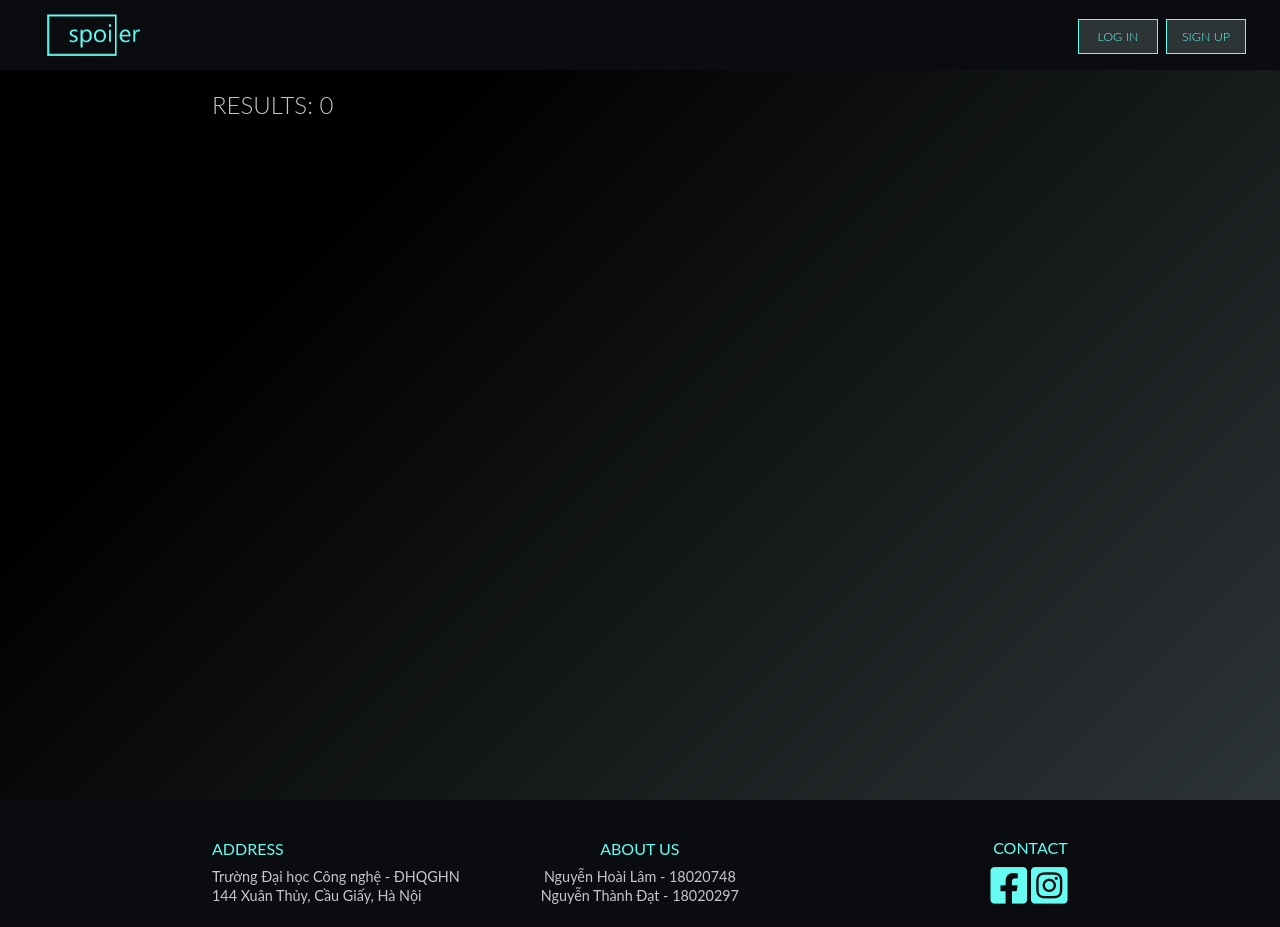
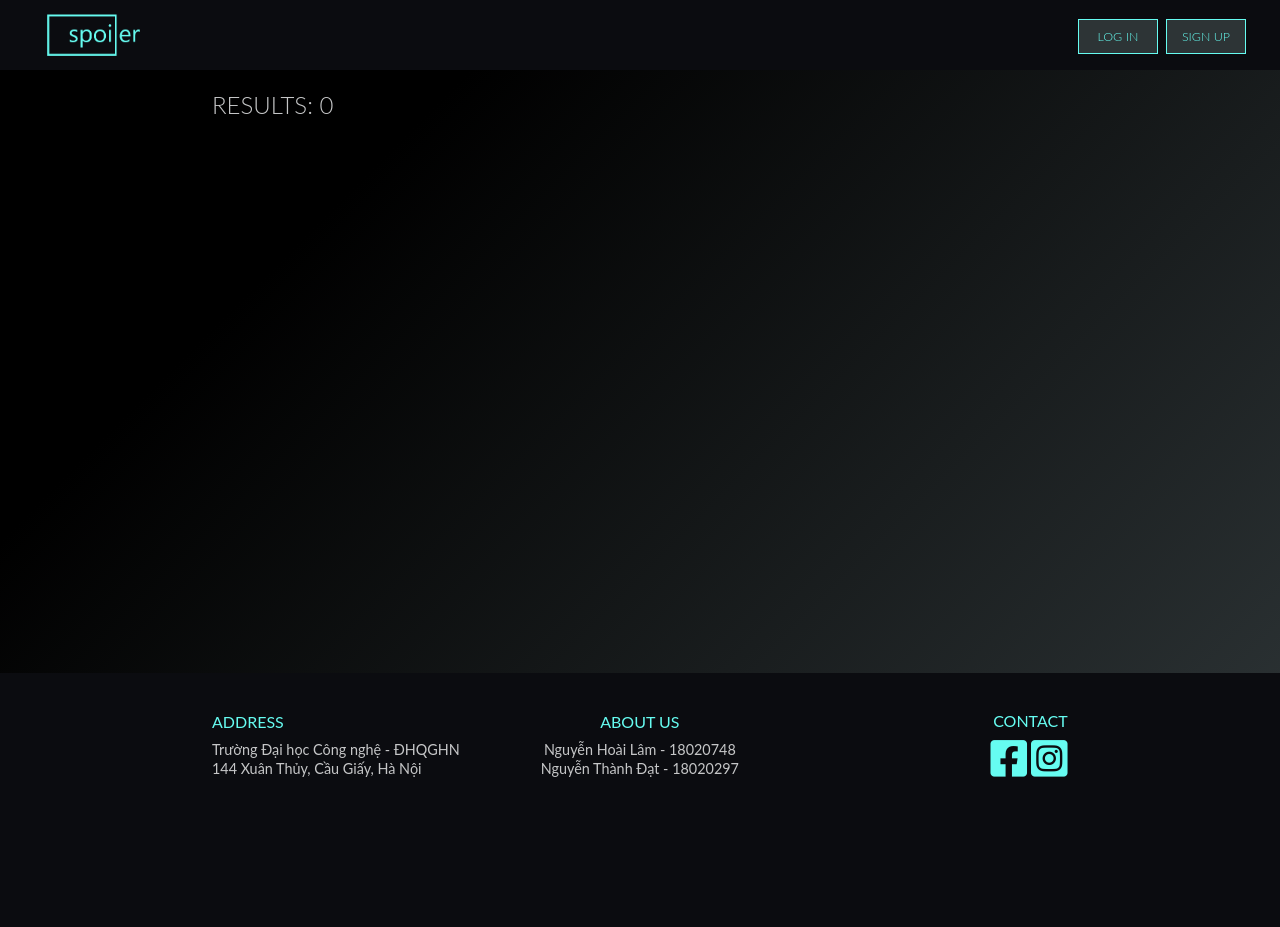
Before and after one commit to lamte1234/DBMS, a Flask app: page /search in a window 1280 px wide. After the commit the page ends 777 px from the top, so only its background shows below. Run offline with Flask 2, Linux system fonts and the light colour scheme.

Commit message:
Fix footer css search page

```diff
--- a/static/css/search.css
+++ b/static/css/search.css
@@ -6,6 +6,8 @@
 }
 
 body {
+  display: flex;
+  flex-direction: column;
   min-height: 100vh;
   background-color: #2d3436;
   background-image: linear-gradient(315deg, #2d3436 0%, #000000 74%);
@@ -159,11 +161,9 @@ header .user{
 /* FOOTER */
 
 #footer{
-    display:block;
-    position: absolute;
-    top: 100%;
     width: 100%;
     background: #0b0c10;
+    margin-top: auto;
 }
 
 #footer>div {
```
